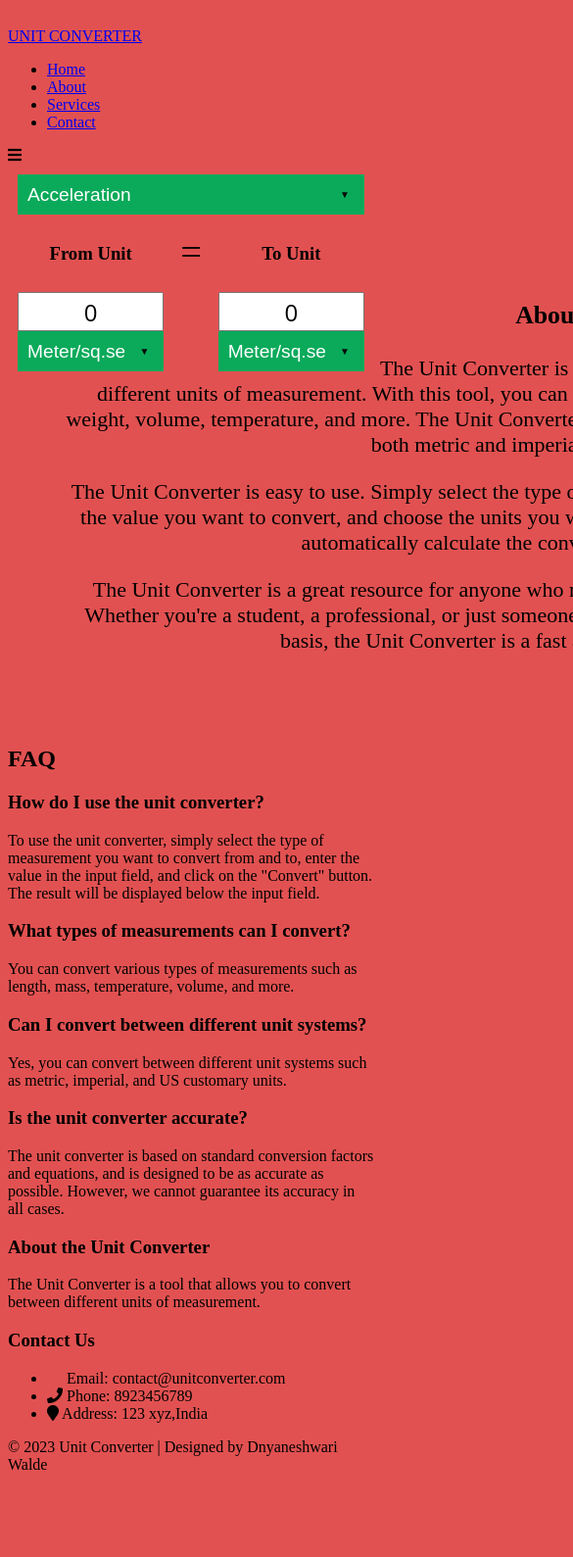
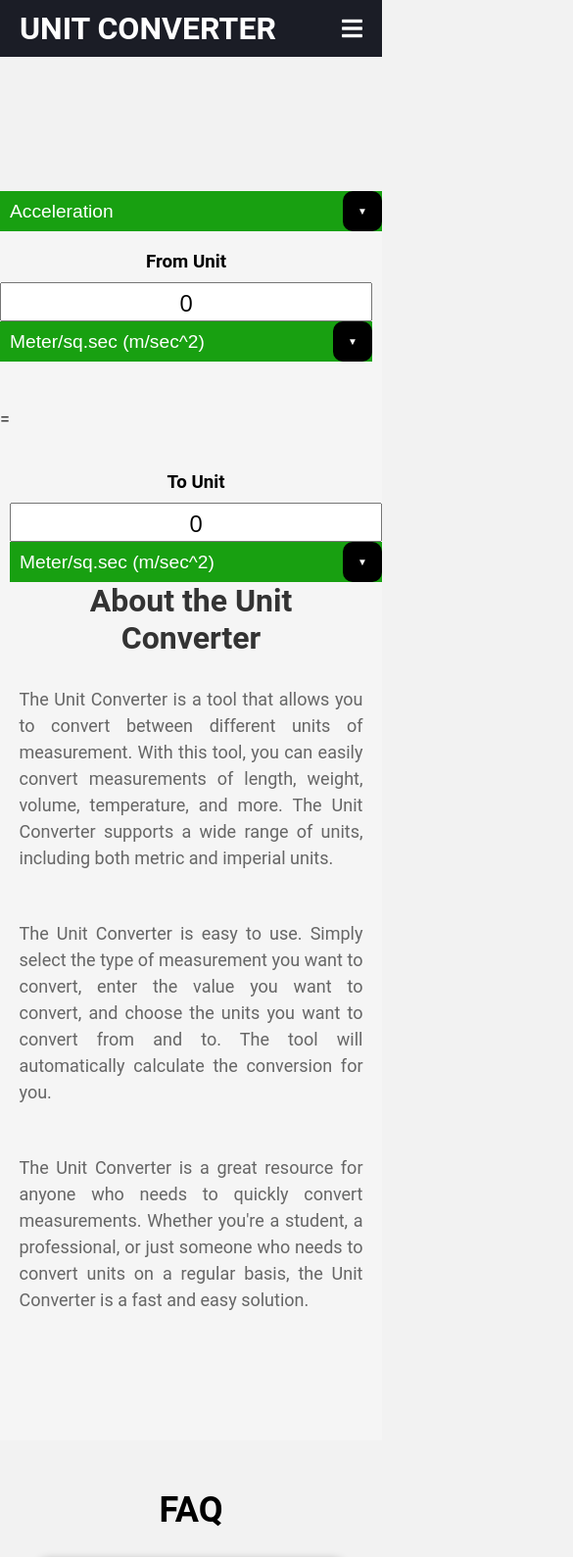
Before and after one commit to DnyaneshwariWalde/Unit_Converter, a plain HTML site: page index.html in a window 390 px wide. Shown: the top 1589 px of the page at 98% size, 585 px wide, since content can reach past the window. Before the commit the page ends 1512 px from the top, so only its background shows below. Drawn offline with Linux system fonts and the light colour scheme.

Commit message:
Update style.css

```diff
--- a/style.css
+++ b/style.css
@@ -1,15 +1,103 @@
+* {
+  margin: 0;
+  padding: 0;
+  box-sizing: border-box;
+}
+
 body {
-  padding-top: 20px;
-  background-color: #e25151;
-  overflow: hidden;
+  font-family: 'Roboto', sans-serif;
+  background: #F2F2F2;
+  padding-top: 70px;
+  overflow-x: hidden;
+}
 
+/* Navbar styles */
+
+nav {
+  background-color: #1B1D26;
+  color: #fff;
+  display: flex;
+  justify-content: space-between;
+  align-items: center;
+  padding: 10px 20px;
+  position: fixed;
+  top: 0;
+  width: 100%;
+  z-index: 2;
+}
+
+.logo a {
+  font-size: 32px;
+  font-weight: bold;
+  text-decoration: none;
+  color: #fff;
+}
+
+.menu ul {
+  list-style: none;
+  margin: 0;
+  padding: 0;
+  display: flex;
+}
+
+.menu li {
+  margin: 0 10px;
+}
+
+.menu li a {
+  font-size: 16px;
+  font-weight: bold;
+  text-decoration: none;
+  color: #fff;
+}
+
+.menu li a:hover {
+  border-bottom: 2px solid #F2F2F2;
+}
+
+.mobile-menu {
+  display: none;
+}
+
+@media only screen and (max-width: 768px) {
+
+  /* Mobile styles */
+
+  .menu {
+      display: none;
+  }
+
+  .mobile-menu {
+      display: block;
+  }
+
+  .mobile-menu i {
+      font-size: 24px;
+      color: #fff;
+      cursor: pointer;
+  }
+
+  .menu li {
+      display: block;
+      margin: 10px 0;
+  }
 }
 
 h1 {
-  color: #000000;
+  color: #1B1D26;
   font-family: 'Poppins', sans-serif;
-  letter-spacing: none;
+  font-size: 36px;
   font-weight: 700;
+  margin: 40px 0;
+  text-align: center;
+}
+
+p {
+  font-size: 18px;
+  line-height: 1.5;
+  color: #333;
+  margin: 20px 0;
+  text-align: justify;
 }
 
 .converter-wrapper {
@@ -17,7 +105,8 @@ h1 {
   width: 100%;
   max-width: 600px;
   text-align: center;
-  padding: 10px;
+  margin-top: 50px;
+  padding-top: 75px;
   box-sizing: border-box;
 }
 
@@ -39,12 +128,12 @@ h1 {
   border: 0;
   margin: 0;
   border-width: 5px;
-  border-color: #000000;
-
+  border-color: #333;
+  background-color: #fff;
 }
 
 .converter-wrapper span select {
-  background-color: #0aaa5a;
+  background-color:  #18a011;
   color: #fff;
   font-size: 1.2em;
   padding: 10px;
@@ -75,7 +164,7 @@ h1 {
   right: 1.5em;
   top: 50%;
   margin-top: -.5em;
-  color: #030303;
+  color: #fff;
 }
 
 .converter-wrapper span::before {
@@ -84,29 +173,40 @@ h1 {
   right: 0;
   top: 0;
   bottom: 0;
-  border-radius: 10;
-  background-color: #0aaa5a;
-
-
+  border-radius: 10px;
+  background-color: #000000;
 }
 
 .converter-side-a,
 .converter-side-b {
   float: left;
-  margin-top: 10px;
+  margin-top: 20px;
   box-sizing: border-box;
-  width: 45%;
+  width: 100%;
 }
 
 .converter-equals {
   float: left;
   box-sizing: border-box;
-  width: 10%;
-  color: #030303;
+  width: 100%;
+  color: #333;
   font-size: 2.4em;
   line-height: 0;
   text-align: center;
+  margin-top: 25px;
 }
+
+@media only screen and (min-width: 768px) {
+  .converter-side-a,
+  .converter-side-b {
+    width: 45%;
+  }
+
+  .converter-equals {
+    width: 10%;
+  }
+}
+
 
 .converter-side-a {
   padding-right: 10px;
@@ -114,22 +214,184 @@ h1 {
 
 .converter-side-b {
   padding-left: 10px;
+
+}
+.project-info {
+  width: 100%;
+  padding: 80px 5%;
+  font-size: 1.2rem;
+  text-align: center;
+  background-color: #f5f5f5;
 }
 
-.project-info {
-
-  width: 900px;
-  padding: 14% 15% 14%;
-  font-size: 22px;
-  text-align: center;
-
+.project-info h3 {
+  margin-top: 90px;
+  margin-bottom: 30px;
+  font-size: 2rem;
+  font-weight: bold;
+  color: #333333;
 }
 
-.project-info .p {
-  margin: 5px 0 8px 0;
-  display: block;
-  margin-block-start: 1em;
-  margin-block-end: 1em;
-  margin-inline-start: 0px;
-  margin-inline-end: 0px;
+.project-info h3::after {
+  content: "\A";
+  white-space: pre;
 }
+
+.project-info p {
+  margin-bottom: 50px;
+  line-height: 1.5;
+  color: #666666;
+}
+
+@media screen and (min-width: 768px) {
+  .project-info {
+    width: 70%;
+    margin: 0 auto;
+    padding: 100px 0;
+    font-size: 1.5rem;
+  }
+}
+
+.faq-section {
+  margin-top: 50px;
+}
+
+.faq-section h2 {
+  text-align: center;
+  font-size: 36px;
+  font-weight: bold;
+  margin-bottom: 30px;
+}
+
+.faq-container {
+  display: flex;
+  flex-wrap: wrap;
+  justify-content: center;
+}
+
+.faq-item {
+  width: 80%;
+  margin-bottom: 30px;
+  padding: 20px;
+  background-color: #f5f5f5;
+  border-radius: 10px;
+  box-shadow: 0 0 10px rgba(0, 0, 0, 0.3);
+  transition: all 0.3s ease;
+}
+
+.faq-item:hover {
+  transform: scale(1.1);
+  box-shadow: 0 0 20px rgba(0, 0, 0, 0.5);
+}
+
+.faq-item h3 {
+  font-size: 24px;
+  font-weight: bold;
+  margin-bottom: 10px;
+}
+
+.faq-item p {
+  font-size: 18px;
+  line-height: 1.5;
+}
+
+
+footer {
+  background-color: #333;
+  color: #fff;
+  font-size: 1.2rem;
+  padding: 30px;
+}
+
+.footer-content {
+  display: flex;
+  flex-wrap: wrap;
+  justify-content: space-between;
+}
+
+.footer-section {
+  margin-bottom: 30px;
+}
+
+.footer-section h3 {
+  font-size: 1.0rem;
+  margin-bottom: 20px;
+}
+.footer-section p {
+  color: #999;
+  font-size: 1rem;
+  margin: 10px 0;
+  text-align: center;
+}
+
+.footer-section ul {
+  list-style: none;
+  padding: 0;
+  margin: 0;
+}
+
+.footer-section ul li {
+  margin-bottom: 10px;
+}
+
+.footer-section ul li span {
+  font-weight: bold;
+  margin-right: 5px;
+}
+
+/* Social Icons */
+.footer-section.social {
+  text-align: center;
+}
+.footer-section.social h3 {
+  font-size: 1.5rem;
+  margin-bottom: 20px;
+}
+.footer-section.social ul {
+  display: flex;
+  justify-content: center;
+  align-items: center;
+}
+.footer-section.social li {
+  margin: 0 15px;
+}
+.footer-section.social li a {
+  display: inline-block;
+  font-size: 2rem;
+  color: #f7f7f7;
+  opacity: 0;
+  transition: opacity 0.3s ease-in-out;
+}
+.footer-section.social li a:hover {
+  color: #0080ff;
+}
+.footer-section.social li:nth-child(1) a {
+  animation: fade-in 0.5s 0.1s forwards;
+}
+.footer-section.social li:nth-child(2) a {
+  animation: fade-in 0.5s 0.2s forwards;
+}
+.footer-section.social li:nth-child(3) a {
+  animation: fade-in 0.5s 0.3s forwards;
+}
+.footer-section.social li:nth-child(4) a {
+  animation: fade-in 0.5s 0.4s forwards;
+}
+@keyframes fade-in {
+  from {
+    opacity: 0;
+    transform: translateY(10px);
+  }
+  to {
+    opacity: 1;
+    transform: translateY(0);
+  }
+}
+
+.footer-bottom {
+  margin-top: 30px;
+  text-align: center;
+  border-top: 1px solid #666;
+  padding-top: 20px;
+  font-size: 1rem;
+}
```
